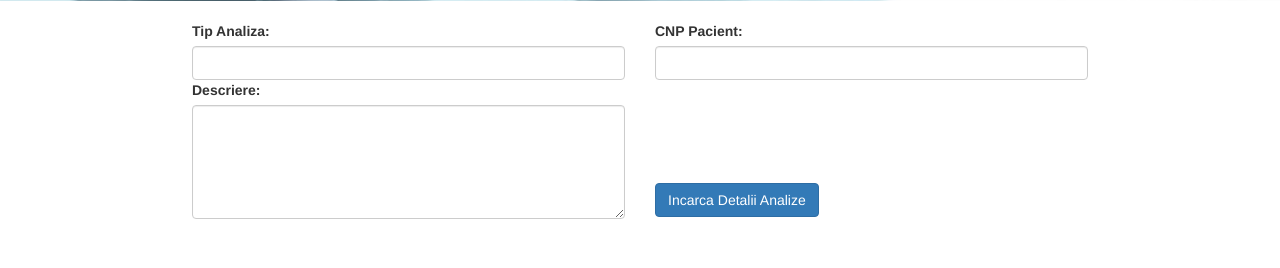
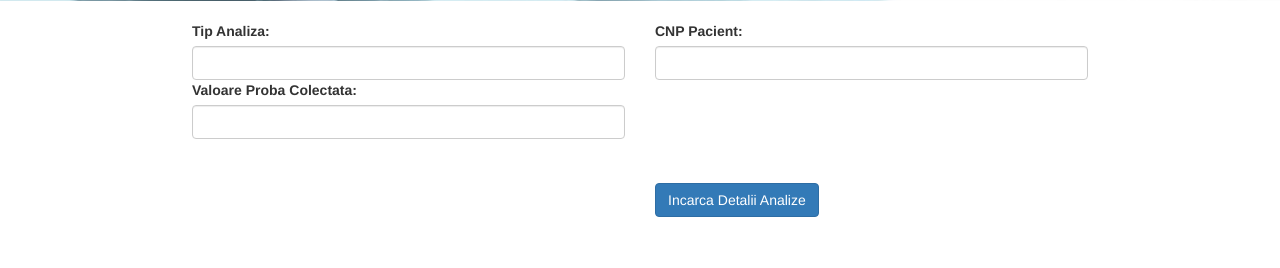
Before and after one commit to DianaArsene/E-health, a PHP site: page /asistenti.php in a window 1280 px wide. Shown: the part 399-667 px from the top of the page. Run offline with PHP 8.4, Linux system fonts and the light colour scheme.

Commit message:
Pagina pt asistenti

```diff
--- a/asistenti.php
+++ b/asistenti.php
@@ -10,15 +10,11 @@ $db = mysqli_connect('localhost', 'root', '', 'ehealth');
 if (isset($_POST['upload_data'])) {
 	// receive all input values from the form
 	$tip_analiza = $_POST['tipAnaliza'];
-	$descriere_analiza = $_POST['descriere'];
+	$valoare = $_POST['valoare'];
 	$cnp = $_POST['cnp'];
 	//echo  $tip_analiza . ' ' . $descriere_analiza . ' ' . $cnp . '<br />';
 
-	$query = "INSERT INTO tip_analize (nume, descriere)
-			  VALUES('$tip_analiza', '$descriere_analiza')";
-	$result = mysqli_query($db, $query);
-
-	$res = mysqli_query($db, "SELECT Id_tip_analiza, Status
+	$res = mysqli_query($db, "SELECT Id, Id_tip_analiza, Id_medic
 							  FROM programari
 								WHERE Id_pacient IN (SELECT Id FROM utilizatori WHERE Cnp = '$cnp')");
 	if($res) {
@@ -34,8 +30,11 @@ if (isset($_POST['upload_data'])) {
 
 	while($rows = mysqli_fetch_row($res)) {
 		//$rows[0] = '1';
-		$res2 = mysqli_query($db,"UPDATE programari SET Status='1' WHERE id='$rows[0]'");
-		/*if($res2) {
+		$res2 = mysqli_query($db,"UPDATE programari SET Status='1' WHERE id='$rows[1]'");
+		$res3 = mysqli_query($db,
+			"INSERT INTO rezultate_analize (Id_programare,Rezultat_analize,Interpretare,Observatii)
+			 VALUES('$rows[0]', '$valoare', '', '')");
+		/*if($res3) {
 			echo "Succes";
       	} else {
       		echo "Error2";
@@ -69,9 +68,9 @@ if (isset($_POST['upload_data'])) {
 					<div class="col-sm-6">
 						<label>Tip Analiza:</label>
 						<input type="text" class="form-control" name="tipAnaliza">
-						<label>Descriere:</label>
-						<textarea class="form-control" rows="5" id="comment" name="descriere">
-						</textarea>
+						<label>Valoare Proba Colectata:</label>
+						<input type="text" class="form-control" name="valoare">
+
 
 					</div>
 					<div class="col-sm-6">
```
